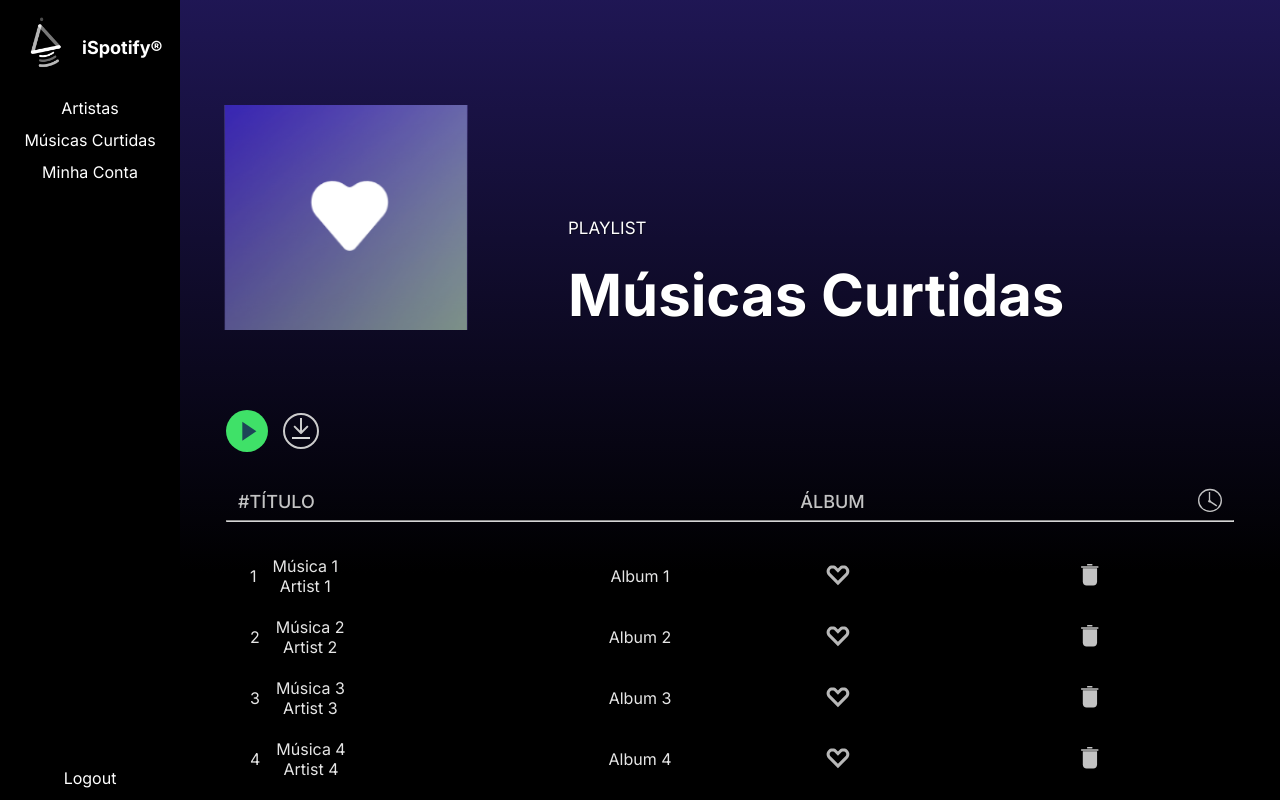
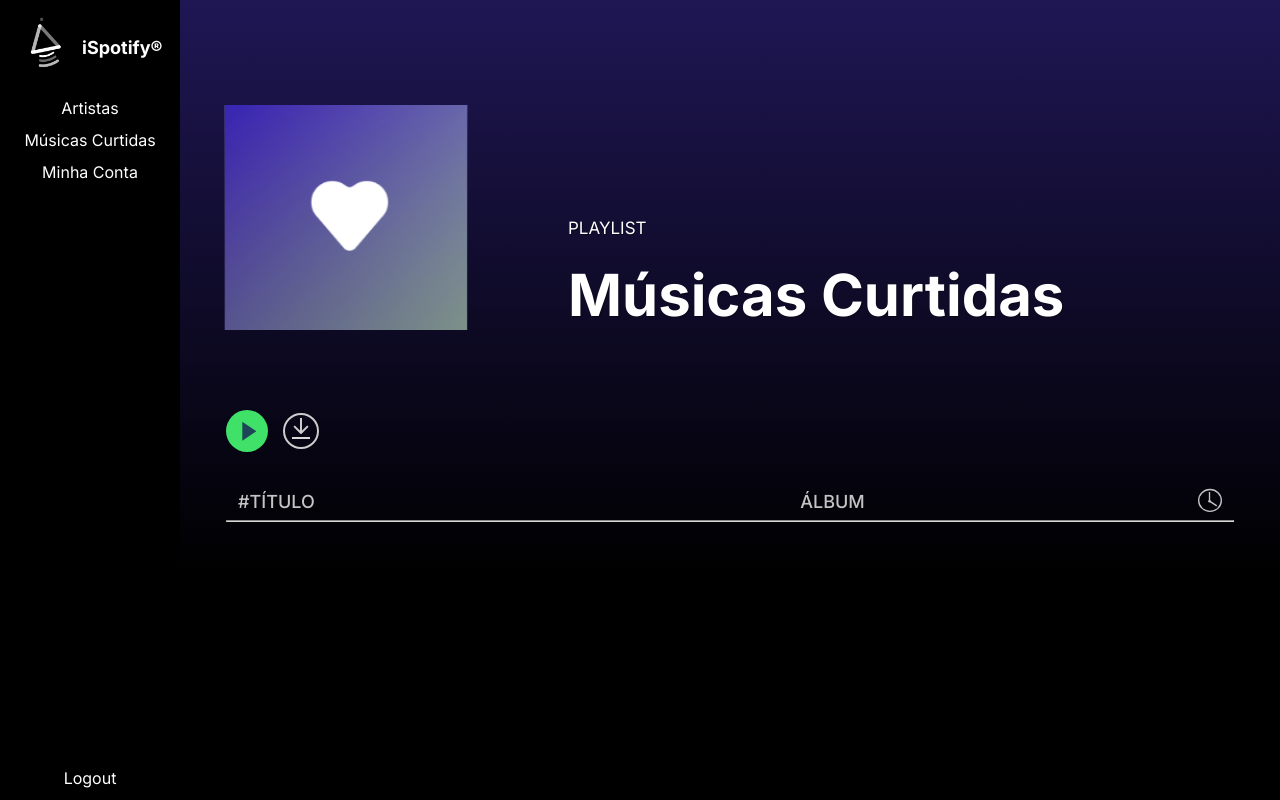
Before and after one commit to TraineeIjuniorFront-Equipe-2/iSpotify2, a React (Create React App) app in the folder artist-page/: page /favSongs in a window 1280 px wide. Built offline with nearby package versions, Linux system fonts and the light colour scheme.

Commit message:
funcionalidade de curtir musica

```diff
--- a/artist-page/src/api/index.js
+++ b/artist-page/src/api/index.js
@@ -5,11 +5,13 @@ const api = axios.create({
   withCredentials: true,
 });
 
+const token =
+  "BQAKaRJtdQkM9DqUl2YZ0aB9PmM3k8zc_ozZL4XwBllntMmFCu5YPR6ou3FIC2wXpmv5r43u9Gn1ennP2v0RT662zAeUAGnXySofQaJQpkRj3KU3CLcnUo-7gfB66ENpyiBV6JEEQozm4tycU7PLeMaD3s1RRniIxOJY9ZFC1-gcHpdyhAdPWA";
+
 const apiSpotify = axios.create({
   baseURL: "https://api.spotify.com/v1/",
   headers: {
-    Authorization:
-      "Bearer BQDVgKu3e8Bz5qZMdQQ5swzCiwd1Ert3EOo9dDeg8VyCZpOr37EiTF0m_PGo9OSCF1NtZCXtIcvccy258xXEnx6kM_ryivS0E1WTuYpyei4205r268NeKnVaJdIy6BlFSc0csOyyWwOMh_JpPOfvL0eh2UX_bXz55yNPuqdujHZSx3emFo7NYCqFvhPS0jt9MOPD",
+    Authorization: `Bearer ${token}`,
   },
 });
 
--- a/artist-page/src/pages/Album/MusicTableRow/index.js
+++ b/artist-page/src/pages/Album/MusicTableRow/index.js
@@ -1,33 +1,47 @@
-import { useState } from "react";
+import { useState, useEffect } from "react";
 
 import HeartFilled from "../../../assets/icons/heartFilled";
 import trash from "../../../assets/icons/trash.svg";
 
 import "./style.css";
 
-const MusicTableRow = ({ index, name, singer, album, onDelete, img }) => {
+const MusicTableRow = ({ index, name, singer, album, img, id }) => {
   const [isLiked, setIsLiked] = useState(false);
+  const [likedSongsList, setLikedSongsList] = useState([]);
 
-  const objLiked = JSON.parse(localStorage.getItem("liked"));
-  const saveLiked = {
-    name: name,
-    singer: singer,
-    album: album,
-    img: img
+  useEffect(() => {
+    const likedSongs = JSON.parse(localStorage.getItem("songs"));
+
+    if (likedSongs) {
+      setLikedSongsList(likedSongs);
+      likedSongs?.forEach((e) => {
+        e?.id === id && setIsLiked(true);
+      });
+    }
+  }, []);
+
+  const handleLikeSong = () => {
+    const songData = {
+      name,
+      singer,
+      album,
+      img,
+      id,
+    };
+
+    if (!isLiked) {
+      const newList = [songData, ...likedSongsList];
+      setLikedSongsList(newList);
+
+      localStorage.setItem("songs", JSON.stringify(newList));
+    } else {
+      const newList = likedSongsList?.filter((e) => e?.id !== id);
+      setLikedSongsList(newList);
+      localStorage.setItem("songs", JSON.stringify(newList));
+    }
+
+    setIsLiked(!isLiked);
   };
-
-    if (isLiked) {
-      localStorage.setItem("liked", JSON.stringify(saveLiked));
-      var items=[];
-      items.push(objLiked.name);
-      items.push(objLiked.singer);
-      items.push(objLiked.album);
-      items.push(objLiked.img);
-      console.log(items);
-    }else{
-      localStorage.removeItem("liked");
-      console.log(items);
-    }
 
   return (
     <div className="music-table-row">
@@ -45,17 +59,16 @@ const MusicTableRow = ({ index, name, singer, album, onDelete, img }) => {
         <div className="music-table-row-btns">
           <button
             onClick={() => {
-              setIsLiked(!isLiked);
+              handleLikeSong();
               //salvaria um json(vetor) contendo os dados das musicas curtidas
             }}
           >
             <HeartFilled isFilled={isLiked} />
-
           </button>
 
-          <button onClick={onDelete}>
+          {/* <button onClick={onDelete}>
             <img src={trash} alt="" />
-          </button>
+          </button> */}
         </div>
       </div>
     </div>
--- a/artist-page/src/pages/FavSongs/DashBoard/index.js
+++ b/artist-page/src/pages/FavSongs/DashBoard/index.js
@@ -3,7 +3,6 @@ import favSong from "../../../assets/icons/favSong.svg";
 
 import MusicTableFav from "../MusicTableFav";
 import AlbumIconsFav from "../AlbumIconsFav";
-import { musicData } from "../../Album/DashboardS/data";
 
 function Dashboard() {
   //carregar dados salvos no localstorage
@@ -24,7 +23,7 @@ function Dashboard() {
         <div className="iconsFav">
           <AlbumIconsFav />
         </div>
-        <MusicTableFav musicData={musicData} />
+        <MusicTableFav />
       </div>
     </div>
   );
--- a/artist-page/src/pages/FavSongs/MusicTableFav/index.js
+++ b/artist-page/src/pages/FavSongs/MusicTableFav/index.js
@@ -1,14 +1,25 @@
-import { useState } from "react";
+import { useEffect, useState } from "react";
+
 import clock from "../../../assets/icons/clock.svg";
 import MusicTableRowFav from "../MusicTableRowFav";
 
 import "./style.css";
 
-const MusicTableFav = ({ musicData, ...props }) => {
-  const [musicList, setMusicList] = useState(musicData);
+const MusicTableFav = ({ ...props }) => {
+  const [musicList, setMusicList] = useState([]);
+
+  useEffect(() => {
+    const likedSongs = JSON.parse(localStorage.getItem("songs"));
+
+    if (likedSongs) {
+      setMusicList(likedSongs);
+    }
+  }, []);
 
   const handleDeleteMusic = (id) => {
-    setMusicList((prevState) => prevState.filter((music) => music.id !== id));
+    const newList = musicList?.filter((music) => music.id !== id);
+    setMusicList(newList);
+    localStorage.setItem("songs", JSON.stringify(newList));
   };
 
   return (
--- a/artist-page/src/pages/FavSongs/MusicTableRowFav/index.js
+++ b/artist-page/src/pages/FavSongs/MusicTableRowFav/index.js
@@ -1,41 +1,31 @@
-import { useState } from "react";
-
-import HeartFilled from "../../../assets/icons/heartFilled";
 import trash from "../../../assets/icons/trash.svg";
-import playArrow from "../../../assets/icons/playArrow.svg";
 
 import "./style.css";
 
-const MusicTableRowFav = ({ index, name, artist, album, onDelete }) => {
-  const [isLiked, setIsLiked] = useState(false);
-  const [isHovered, setIsHovered] = useState(false);
-
+const MusicTableRowFav = ({ name, img, singer, album, onDelete }) => {
   return (
     <div className="music-table-row">
-      <div
-        className="music-table-row-content"
-        onMouseEnter={() => setIsHovered(true)}
-        onMouseLeave={() => setIsHovered(false)}
-      >
+      <div className="music-table-row-content">
         <div style={{ display: "flex", gap: 16, alignItems: "center" }}>
-          <span>{isHovered ? <img src={playArrow} alt="play" /> : index}</span>
-          <div>
+          <img src={img} alt="play" width={"40px"} />
+          <div style={{ textAlign: "start" }}>
             <p>{name}</p>
-            <p>{artist}</p>
+            <p>{singer}</p>
           </div>
         </div>
         <div>
           <span>{album}</span>
         </div>
         <div className="music-table-row-btns">
-          <button
+          {/* <button
             onClick={() => {
-              setIsLiked(!isLiked);
+              handleLikeSong();
+              //salvaria um json(vetor) contendo os dados das musicas curtidas
             }}
           >
             <HeartFilled isFilled={isLiked} />
+          </button> */}
 
-          </button>
           <button onClick={onDelete}>
             <img src={trash} alt="" />
           </button>
```
